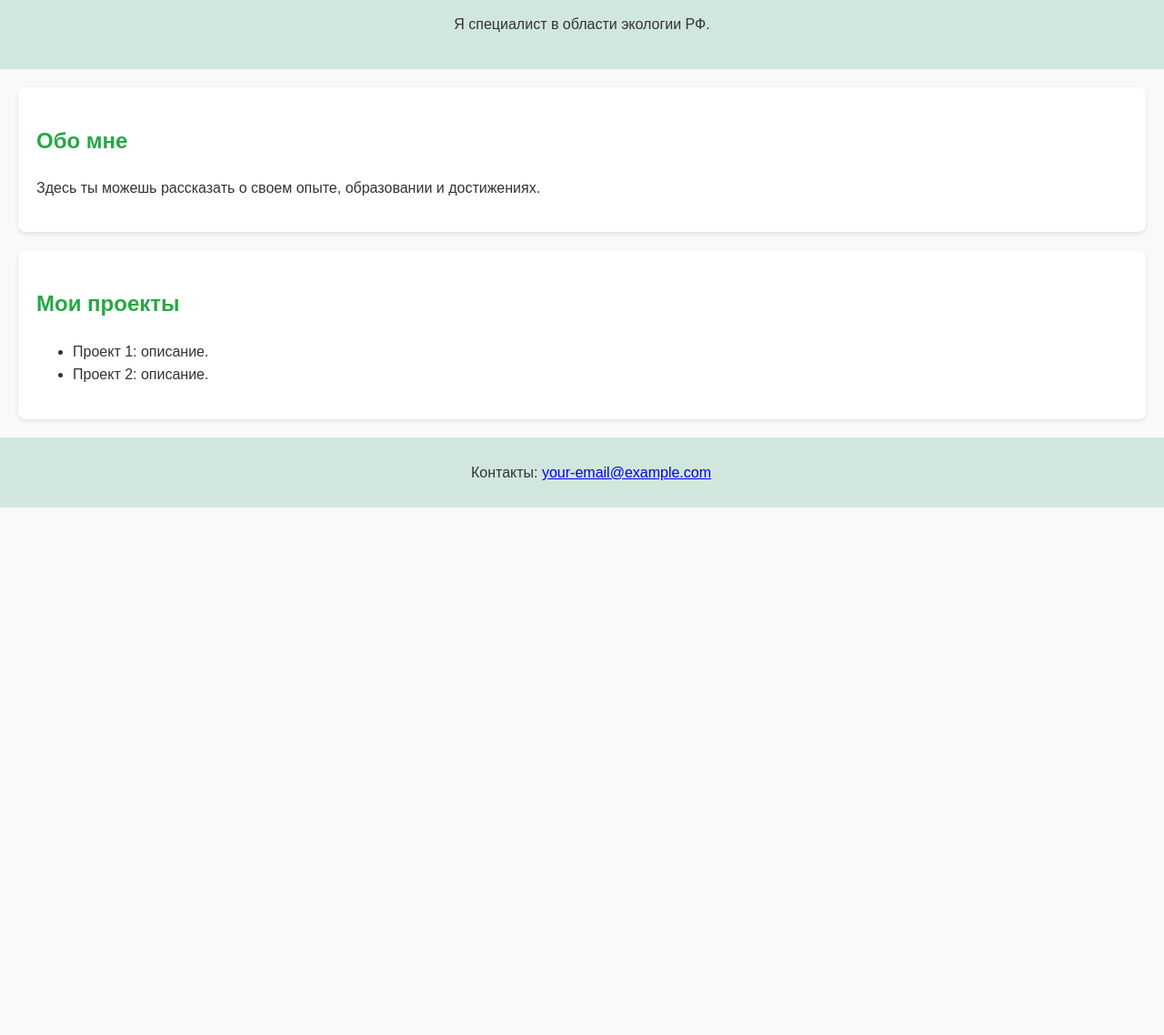
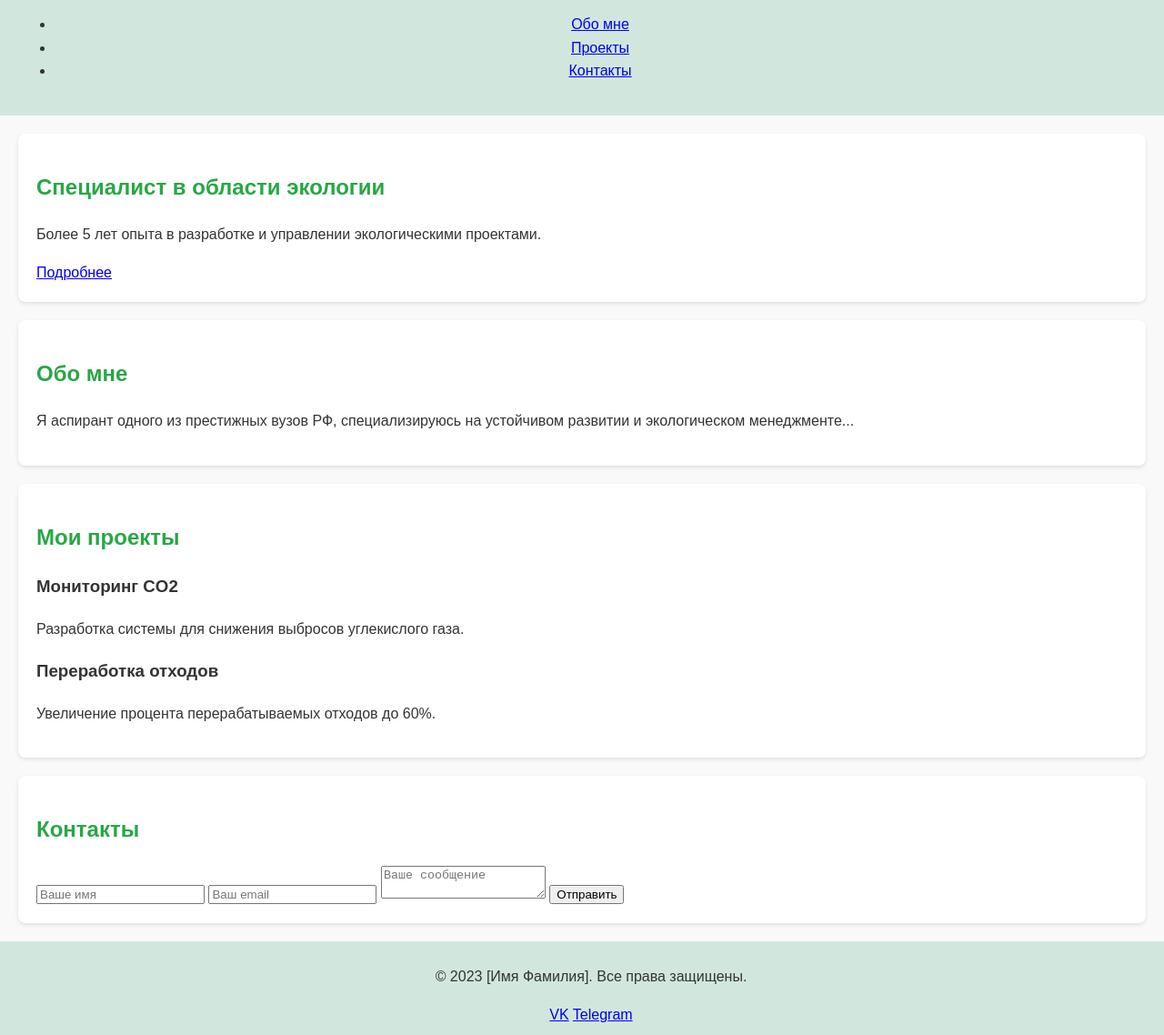
Before and after one commit to LeonidULA/YugayLA, a plain HTML site: page index.html in a window 1280 px wide. Shown: the part 100-1238 px from the top of the page at 91% size. Before the commit the page ends 800 px from the top, so only its background shows below. Drawn offline with Linux system fonts and the light colour scheme.

Commit message:
Update index.html

```diff
--- a/index.html
+++ b/index.html
@@ -7,26 +7,76 @@
     <link rel="stylesheet" href="style.css">
 </head>
 <body>
+    <!-- Header -->
     <header>
-        <h1>Добро пожаловать!</h1>
-        <p>Я специалист в области экологии РФ.</p>
+        <div class="container">
+            <h1 class="logo">[Имя Фамилия]</h1>
+            <nav>
+                <ul class="menu">
+                    <li><a href="#about">Обо мне</a></li>
+                    <li><a href="#projects">Проекты</a></li>
+                    <li><a href="#contacts">Контакты</a></li>
+                </ul>
+            </nav>
+        </div>
     </header>
 
-    <section id="about">
-        <h2>Обо мне</h2>
-        <p>Здесь ты можешь рассказать о своем опыте, образовании и достижениях.</p>
+    <!-- Main Section -->
+    <section class="main-section">
+        <div class="container">
+            <h2>Специалист в области экологии</h2>
+            <p>Более 5 лет опыта в разработке и управлении экологическими проектами.</p>
+            <a href="#about" class="btn">Подробнее</a>
+        </div>
     </section>
 
-    <section id="portfolio">
-        <h2>Мои проекты</h2>
-        <ul>
-            <li>Проект 1: описание.</li>
-            <li>Проект 2: описание.</li>
-        </ul>
+    <!-- About Me -->
+    <section id="about" class="about-section">
+        <div class="container">
+            <h2>Обо мне</h2>
+            <p>Я аспирант одного из престижных вузов РФ, специализируюсь на устойчивом развитии и экологическом менеджменте...</p>
+        </div>
     </section>
 
+    <!-- Projects/Services -->
+    <section id="projects" class="projects-section">
+        <div class="container">
+            <h2>Мои проекты</h2>
+            <div class="project-cards">
+                <div class="card">
+                    <h3>Мониторинг CO2</h3>
+                    <p>Разработка системы для снижения выбросов углекислого газа.</p>
+                </div>
+                <div class="card">
+                    <h3>Переработка отходов</h3>
+                    <p>Увеличение процента перерабатываемых отходов до 60%.</p>
+                </div>
+            </div>
+        </div>
+    </section>
+
+    <!-- Contacts -->
+    <section id="contacts" class="contacts-section">
+        <div class="container">
+            <h2>Контакты</h2>
+            <form action="https://formspree.io/f/your-form-id" method="POST">
+                <input type="text" name="name" placeholder="Ваше имя" required>
+                <input type="email" name="email" placeholder="Ваш email" required>
+                <textarea name="message" placeholder="Ваше сообщение" required></textarea>
+                <button type="submit">Отправить</button>
+            </form>
+        </div>
+    </section>
+
+    <!-- Footer -->
     <footer>
-        <p>Контакты: <a href="mailto:your-email@example.com">your-email@example.com</a></p>
+        <div class="container">
+            <p>&copy; 2023 [Имя Фамилия]. Все права защищены.</p>
+            <div class="social-links">
+                <a href="#">VK</a>
+                <a href="#">Telegram</a>
+            </div>
+        </div>
     </footer>
 </body>
 </html>
```
